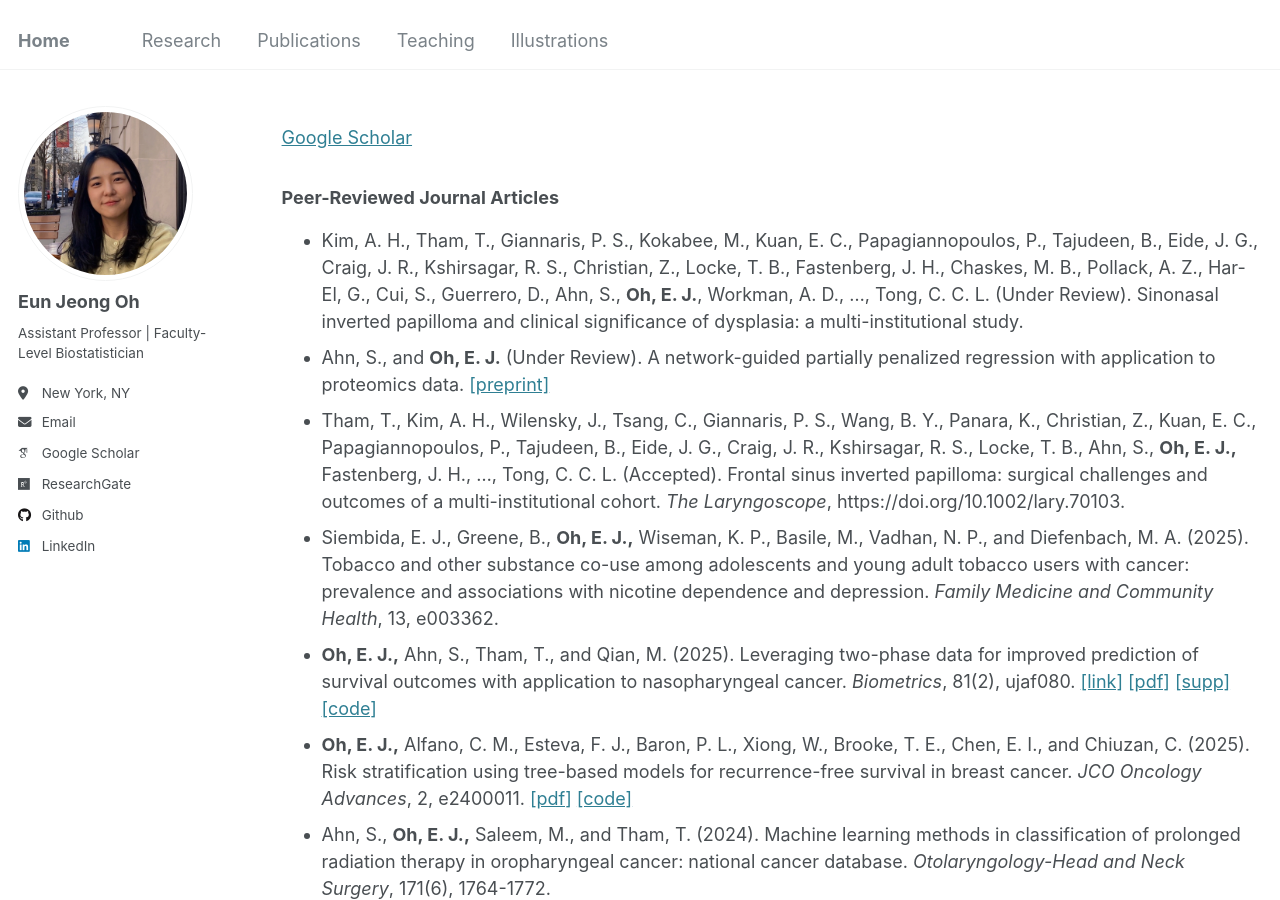
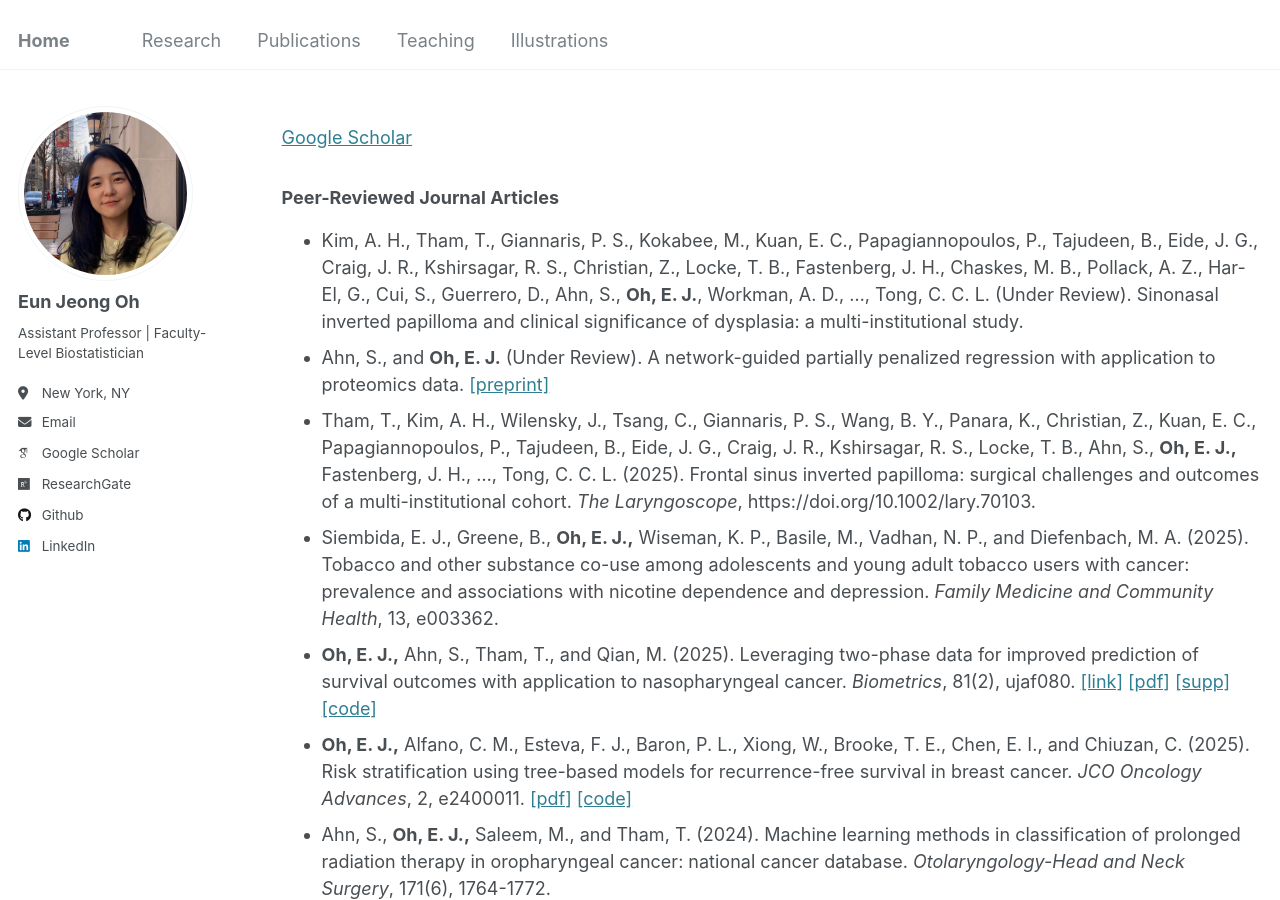
Before and after one commit to oheunj/oheunj.github.io, a Jekyll site: the page built from _pages/publications.md, in a window 1280 px wide and 900 px high. Built offline with Jekyll 4.4.1, drawn with Linux system fonts in a browser that asks for light colours; some web fonts are replaced.

Commit message:
Update publications.md

```diff
--- a/_pages/publications.md
+++ b/_pages/publications.md
@@ -14,7 +14,7 @@ redirect_from:
 ### Peer-Reviewed Journal Articles
 * Kim, A. H., Tham, T., Giannaris, P. S., Kokabee, M., Kuan, E. C., Papagiannopoulos, P., Tajudeen, B., Eide, J. G., Craig, J. R., Kshirsagar, R. S., Christian, Z., Locke, T. B., Fastenberg, J. H., Chaskes, M. B., Pollack, A. Z., Har-El, G., Cui, S., Guerrero, D., Ahn, S., __Oh, E. J.__, Workman, A. D., ..., Tong, C. C. L. (Under Review). Sinonasal inverted papilloma and clinical significance of dysplasia: a multi-institutional study.
 * Ahn, S., and __Oh, E. J.__ (Under Review). A network-guided partially penalized regression with application to proteomics data. [[preprint]](https://arxiv.org/pdf/2505.22986)
-* Tham, T., Kim, A. H., Wilensky, J., Tsang, C., Giannaris, P. S., Wang, B. Y., Panara, K., Christian, Z., Kuan, E. C., Papagiannopoulos, P., Tajudeen, B., Eide, J. G., Craig, J. R., Kshirsagar, R. S., Locke, T. B., Ahn, S., __Oh, E. J.,__ Fastenberg, J. H., ..., Tong, C. C. L. (Accepted). Frontal sinus inverted papilloma: surgical challenges and outcomes of a multi-institutional cohort. _The Laryngoscope_, https://doi.org/10.1002/lary.70103.
+* Tham, T., Kim, A. H., Wilensky, J., Tsang, C., Giannaris, P. S., Wang, B. Y., Panara, K., Christian, Z., Kuan, E. C., Papagiannopoulos, P., Tajudeen, B., Eide, J. G., Craig, J. R., Kshirsagar, R. S., Locke, T. B., Ahn, S., __Oh, E. J.,__ Fastenberg, J. H., ..., Tong, C. C. L. (2025). Frontal sinus inverted papilloma: surgical challenges and outcomes of a multi-institutional cohort. _The Laryngoscope_, https://doi.org/10.1002/lary.70103.
 * Siembida, E. J., Greene, B., __Oh, E. J.,__ Wiseman, K. P., Basile, M., Vadhan, N. P., and Diefenbach, M. A. (2025). Tobacco and other substance co-use among adolescents and young adult tobacco users with cancer: prevalence and associations with nicotine dependence and depression. _Family Medicine and Community Health_, 13, e003362.
 * __Oh, E. J.,__ Ahn, S., Tham, T., and Qian, M. (2025). Leveraging two-phase data for improved prediction of survival outcomes with application to nasopharyngeal cancer. _Biometrics_, 81(2), ujaf080. [[link]](https://academic.oup.com/biometrics/article/doi/10.1093/biomtc/ujaf080/8174609?utm_source=authortollfreelink&utm_campaign=biometrics&utm_medium=email&guestAccessKey=3eeab5b5-3196-45c2-a2dc-26cd057f53c8) [[pdf]](https://oheunj.github.io/files/ujaf080.pdf) [[supp]](https://oheunj.github.io/files/BIOM_SuppMaterials_TwoPhaseSurv.pdf) [[code]](https://github.com/oheunj/TwoPhaseSurv)
 * __Oh, E. J.,__ Alfano, C. M., Esteva, F. J., Baron, P. L., Xiong, W., Brooke, T. E., Chen, E. I., and  Chiuzan, C. (2025). Risk stratification using tree-based models for recurrence-free survival in breast cancer. _JCO Oncology Advances_, 2, e2400011. [[pdf]](https://ascopubs.org/doi/pdfdirect/10.1200/OA.24.00011) [[code]](https://github.com/oheunj/SurvTrees)
```
